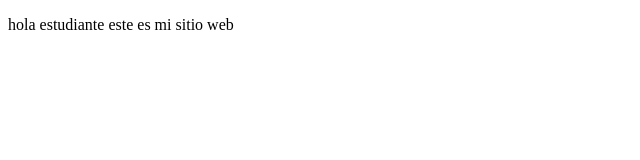
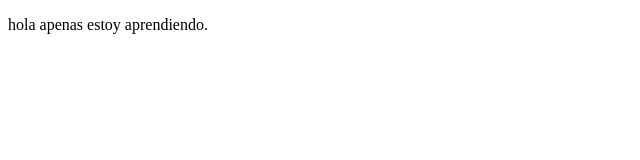
Before and after one commit to andersparr/nuevoproyecto, a plain HTML site: page index.html in a window 1280 px wide. Shown: the full height of the page, 0-640 px from the left. Drawn offline with Linux system fonts and the light colour scheme.

Commit message:
cambios de practica

```diff
--- a/index.html
+++ b/index.html
@@ -8,7 +8,8 @@
 </head>
 <body>
     <p>
-        hola estudiante este es mi sitio web
+        hola apenas estoy aprendiendo.
+
     </p>
 </body>
 </html>
```
